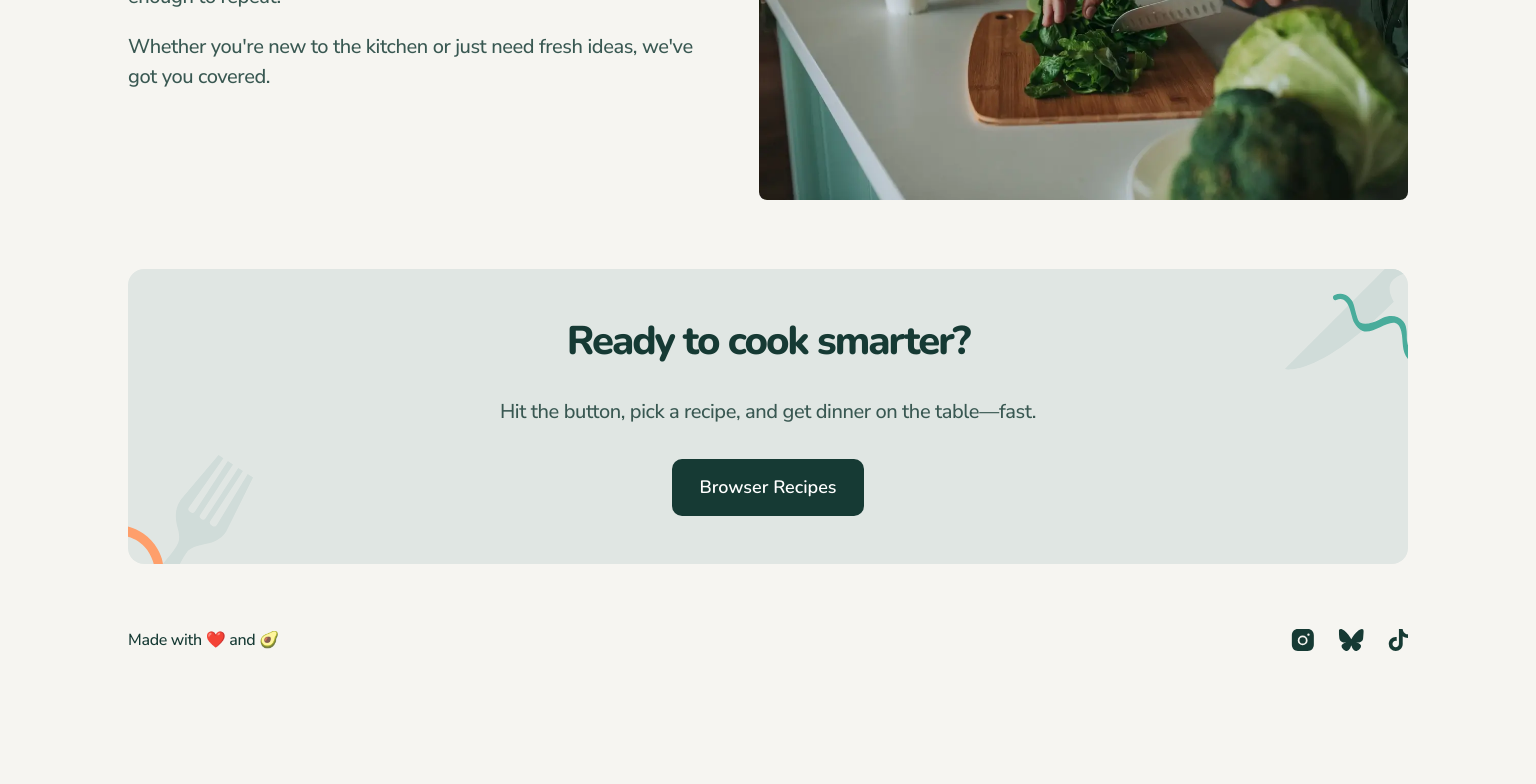
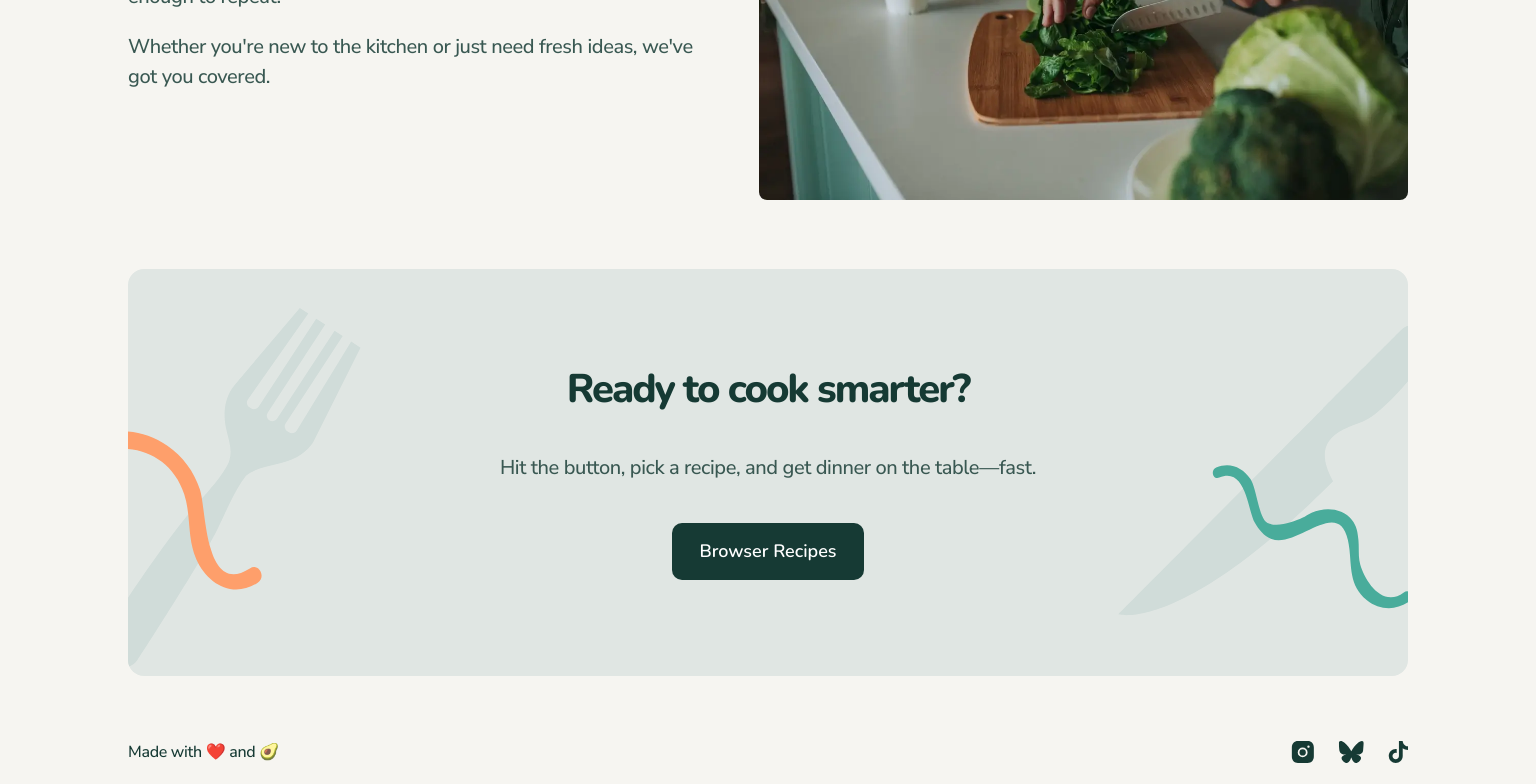
Before and after one commit to mahlvm/recipe-finder-website, a React (Vite) app in the folder recipe-finder-react/: page / in a window 1536 px wide. Shown: the part 1739-2523 px from the top of the page. Before the commit the page ends 2411 px from the top, so only its background shows below. Built offline with nearby package versions, Linux system fonts and the light colour scheme.

Commit message:
home desktop

```diff
--- a/recipe-finder-react/src/components/ReadyToCook.css
+++ b/recipe-finder-react/src/components/ReadyToCook.css
@@ -62,7 +62,32 @@
   top: 11.375rem;
   z-index: 1;
 }
+}
 
+@media (min-width: 1440px){
+  .sectionReady{
+    position: relative;
+    z-index: 0;
+    overflow: hidden;
+    padding-bottom: var(--spacing-96);
+    padding-top: var(--spacing-96);
+    gap: var(--spacing-40);
+  }
 
+  .patternknife{
+  display: block;
+  position: absolute;
+  width: 21.152rem;
+  right: -3rem;
+  top: 3rem;
+  z-index: 1;
+}
 
+.patternfork{
+  display: block;
+  position: absolute;
+  width: 19.667rem;
+  left: -4.5rem;
+  top: 2rem;
 }
+}
```
